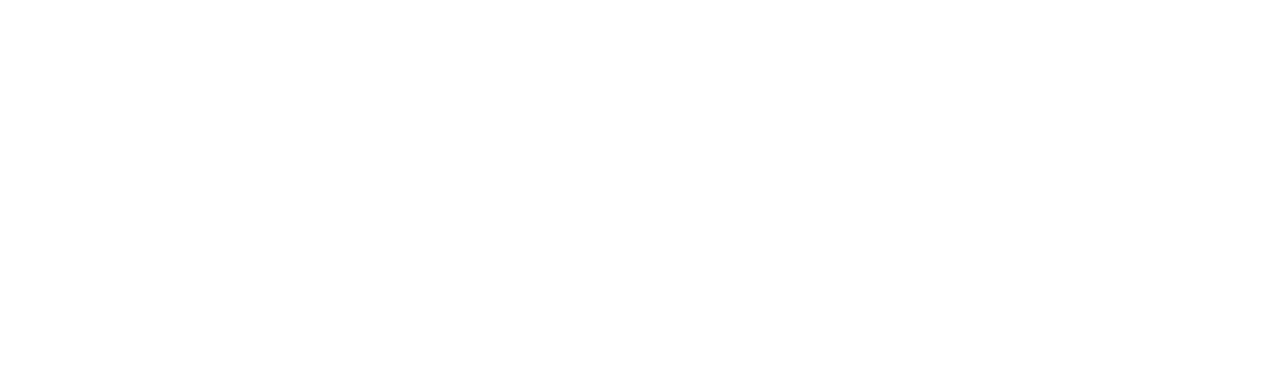
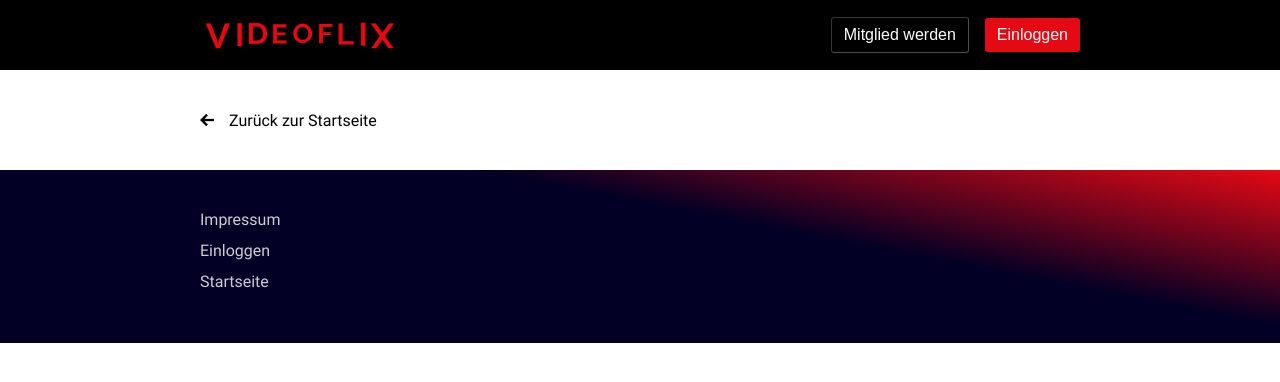
Before and after one commit to SarahZimmermann-Schmutzler/videoflix_frontend, an Angular app: page /data in a window 1280 px wide. Before the commit this address led to /. Shown: the top 382 px of the page. Built offline with nearby package versions, Linux system fonts and the light colour scheme.

Commit message:
data protection style

```diff
--- a/src/app/app-routing.module.ts
+++ b/src/app/app-routing.module.ts
@@ -1,10 +1,12 @@
 import { NgModule } from '@angular/core';
 import { RouterModule, Routes } from '@angular/router';
 import { LoginComponent } from './login/login.component';
+import { DataProtectionComponent } from './data-protection/data-protection.component';
 
 const routes: Routes = [
   {path: '', redirectTo: 'login', pathMatch: 'full'},
   {path: 'login', component:LoginComponent},
+  {path: 'data', component:DataProtectionComponent},
 ];
 
 @NgModule({
--- a/src/app/app.module.ts
+++ b/src/app/app.module.ts
@@ -4,11 +4,13 @@ import { BrowserModule } from '@angular/platform-browser';
 import { AppRoutingModule } from './app-routing.module';
 import { AppComponent } from './app.component';
 import { LoginComponent } from './login/login.component';
+import { DataProtectionComponent } from './data-protection/data-protection.component';
 
 @NgModule({
   declarations: [
     AppComponent,
-    LoginComponent
+    LoginComponent,
+    DataProtectionComponent
   ],
   imports: [
     BrowserModule,
--- /dev/null
+++ b/src/app/data-protection/data-protection.component.html
@@ -0,0 +1,20 @@
+<div class="data-header-container">
+    <img src="./assets/img/login_logo.png">
+    <div>
+        <button class="member-btn">Mitglied werden</button>
+        <button class="login-btn">Einloggen</button>
+    </div>
+</div>
+
+<div class="data-back-container">
+    <img src="./assets/img/arrow_left.png">
+    <span routerLink="/">Zurück zur Startseite</span>
+</div>
+
+<div class="data-content-container"></div>
+
+<div class="data-footer-container">
+    <div routerLink="/legal">Impressum</div>
+    <div routerLink="/login">Einloggen</div>
+    <div routerLink="/">Startseite</div>
+</div>
--- /dev/null
+++ b/src/app/data-protection/data-protection.component.scss
@@ -0,0 +1,95 @@
+// HEADER
+.data-header-container {
+    width: 100%;
+    height: 70px;
+    background-color: black;
+    display: flex;
+    justify-content: space-between;
+    align-items: center;
+    padding-left: 200px;
+    padding-right: 200px;
+    box-sizing: border-box;
+
+    img {
+        width: 200px;
+    }
+}
+
+.member-btn {
+    background-color: black;
+    border-color: rgba(255, 255, 255, 0.3);
+    border-style: inset;
+    border-width: 1px;
+    color: white;
+    border-radius: 3px;
+    padding: 8px 12px 8px 12px;
+    cursor: pointer;
+    font-size: 16px;
+    margin-right: 16px;
+    transition: 0.3s ease-in-out;
+
+
+    &:hover {
+        border-color: white;
+    }
+}
+
+.login-btn {
+    background-color: #E50914;
+    color: white;
+    font-size: 16px;
+    border: none;
+    border-radius: 3px;
+    padding: 8px 12px 8px 12px;
+    cursor: pointer;
+    transition: 0.3s ease-in-out;
+
+    &:hover {
+        background-color: #9D070E;
+    }
+}
+
+
+// BACK ARROW
+.data-back-container {
+    display: flex;
+    align-items: center;
+    padding-left: 200px;
+    padding-right: 200px;
+    height: 100px;
+
+    img {
+        width: 14px;
+    }
+
+    span {
+        margin-left: 15px;
+        cursor: pointer;
+
+        &:hover {
+            text-decoration: underline;
+            color: rgba(0, 0, 0, 0.6);
+        }
+    }
+}
+
+
+// FOOTER
+.data-footer-container {
+    padding-left: 200px;
+    padding-right: 200px;
+    background: rgb(2, 0, 36);
+    background: linear-gradient(11deg, rgba(2, 0, 36, 1) 63%, rgba(229, 9, 20, 1) 100%);
+    color: rgba(255, 255, 255, 0.8);
+    padding-bottom: 40px;
+    padding-top: 40px;
+
+    div {
+        margin-bottom: 12px;
+        cursor: pointer;
+
+        &:hover {
+            text-decoration: underline;
+        }
+    }
+}
--- a/src/app/login/login.component.html
+++ b/src/app/login/login.component.html
@@ -18,7 +18,7 @@
     <div class="login-footer-container">
         <a href="#">Impressum</a>
         <span>|</span>
-        <a href="#">Datenschutz</a>
+        <a routerLink="/data">Datenschutz</a>
         <span>|</span>
         <a href="#">Konto</a>
     </div>
```
Also changed, not shown: src/app/data-protection/data-protection.component.ts (added, +10 -0 lines), src/assets/img/arrow_left.png (added), 1 other file (tests, documents, lock files or other folders).
